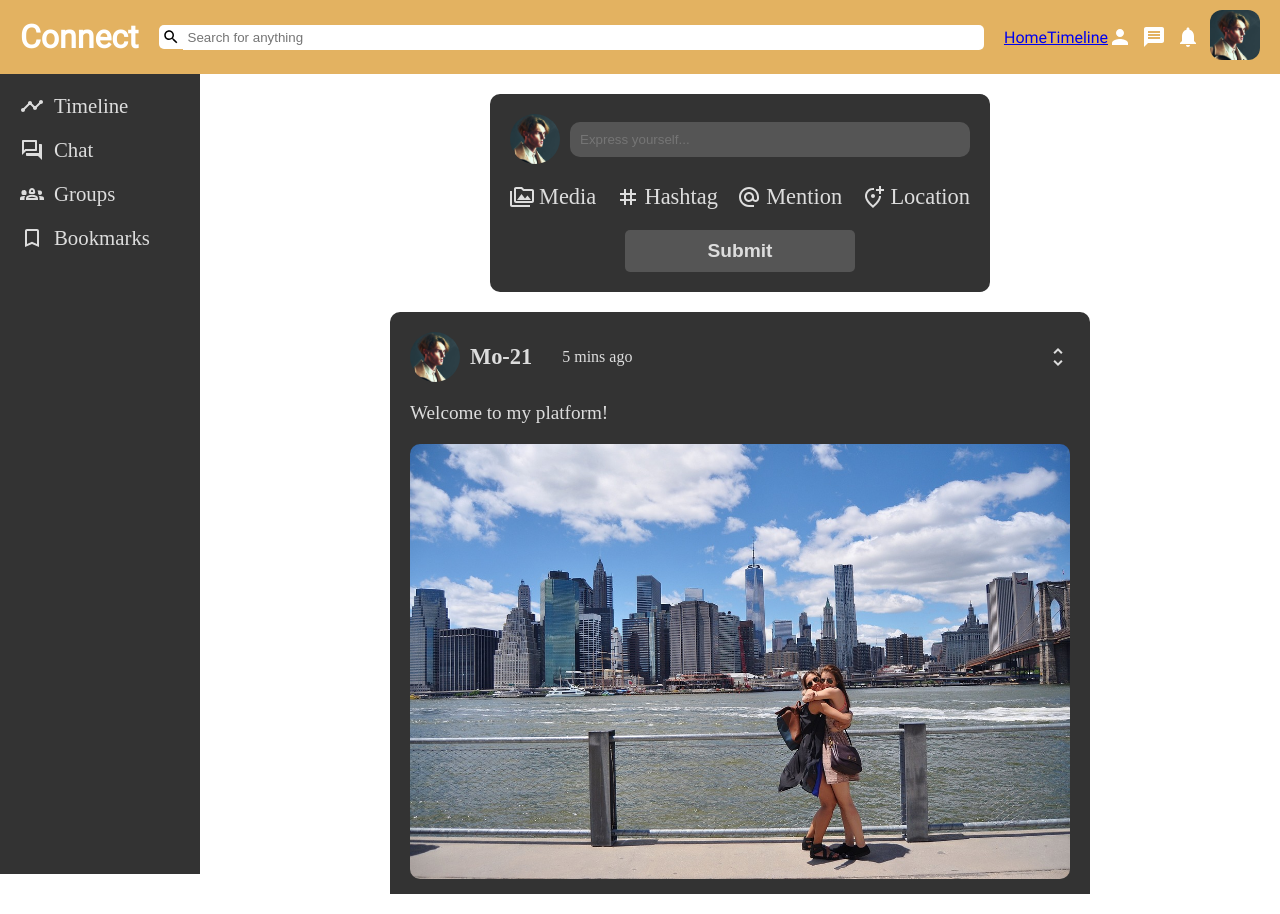
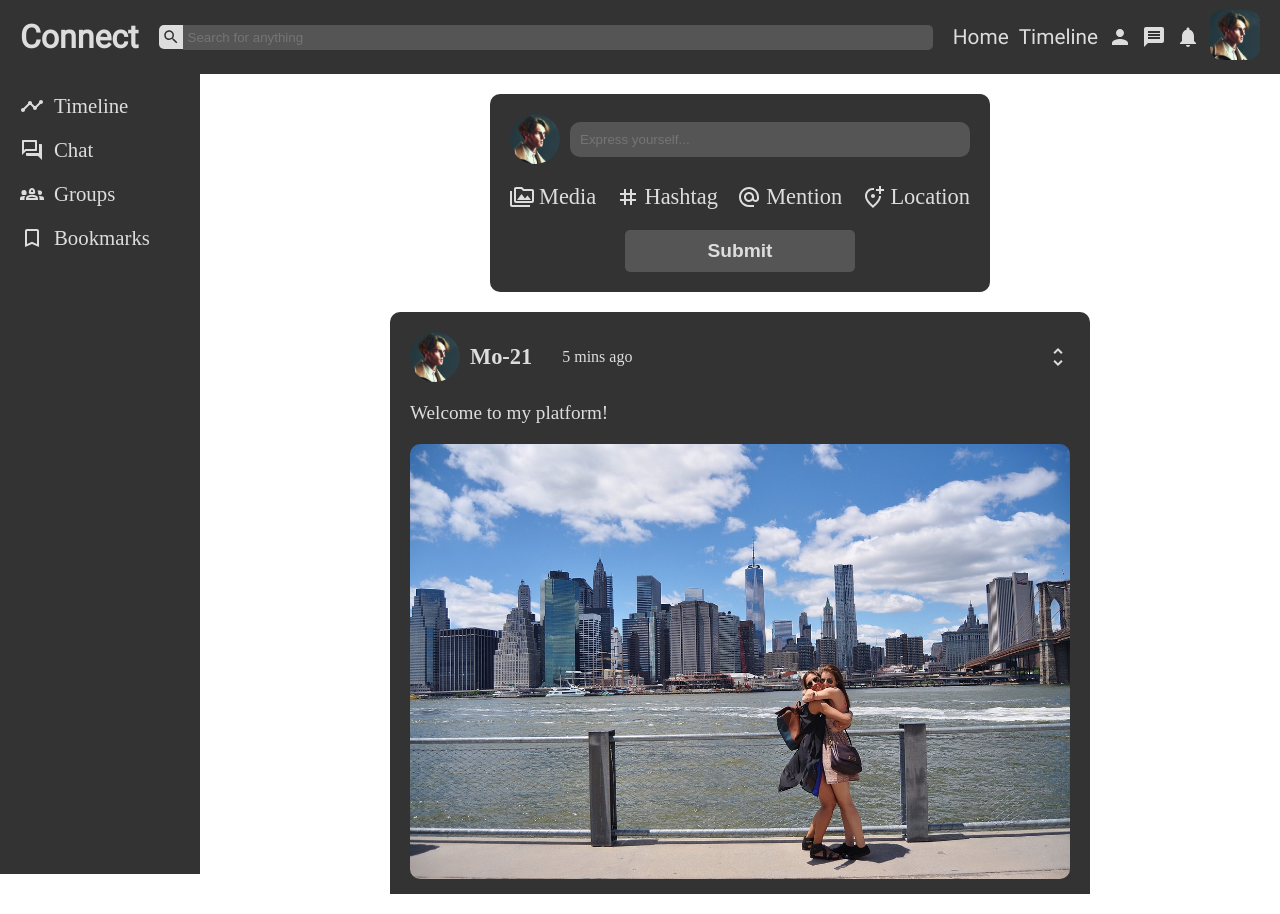
Before and after one commit to Mo-21/Odin-Book, a React (Vite) app in the folder client/: page / in a window 1280 px wide. Built offline with nearby package versions, Linux system fonts and the light colour scheme.

Commit message:
Update Topbar styles and links

```diff
--- a/client/src/Topbar/Tobpar.css
+++ b/client/src/Topbar/Tobpar.css
@@ -7,10 +7,18 @@
   display: flex;
   justify-content: space-between;
   align-items: center;
-  background-color: #e3b261;
+  background-color: #333;
   padding: 10px 20px;
-  color: white;
+  color: #ddd;
+  width: 100%;
   font-family: Roboto, sans-serif;
+}
+
+.links {
+  text-decoration: none;
+  color: #ddd;
+  margin-right: 10px;
+  font-size: 1.3rem;
 }
 
 .left-side,
@@ -38,13 +46,15 @@
   padding: 5px;
   border: none;
   border-radius: 0 5px 5px 0;
+  background-color: #555; /* dark input field */
+  color: #ddd; /* light text for contrast */
 }
 
 .search-icon {
-  background-color: white;
+  background-color: #ddd; /* light icon for contrast */
   border: none;
   cursor: pointer;
-  color: black;
+  color: #333; /* dark text for contrast */
   border-radius: 5px 0 0 5px;
   height: 100%;
   width: 25px;
@@ -69,7 +79,16 @@
   margin-left: 10px;
 }
 
-@media (min-width: 700px) {
+@media (max-width: 700px) {
+  .left-side {
+    font-size: 1.5rem;
+  }
+  .search-bar {
+    display: none;
+  }
+}
+
+@media (min-width: 701px) {
   .navigation-links {
     display: flex;
     gap: 20px;
--- a/client/src/Topbar/Topbar.tsx
+++ b/client/src/Topbar/Topbar.tsx
@@ -12,14 +12,18 @@ export default function Topbar() {
       </div>
       <div className="navigation-links">
         <div className="homepage-link">
-          <a href="#">Home</a>
-          <a href="#">Timeline</a>
+          <a className="links home-link" href="#">
+            Home
+          </a>
+          <a className="links timeline-link" href="#">
+            Timeline
+          </a>
         </div>
       </div>
       <div className="icons-links">
-        <Person />
-        <Message />
-        <Notifications />
+        <Person titleAccess="Profile" />
+        <Message titleAccess="Messenger" />
+        <Notifications titleAccess="Notifications" />
       </div>
       <div className="right-side">
         <div className="user-profile">
```
